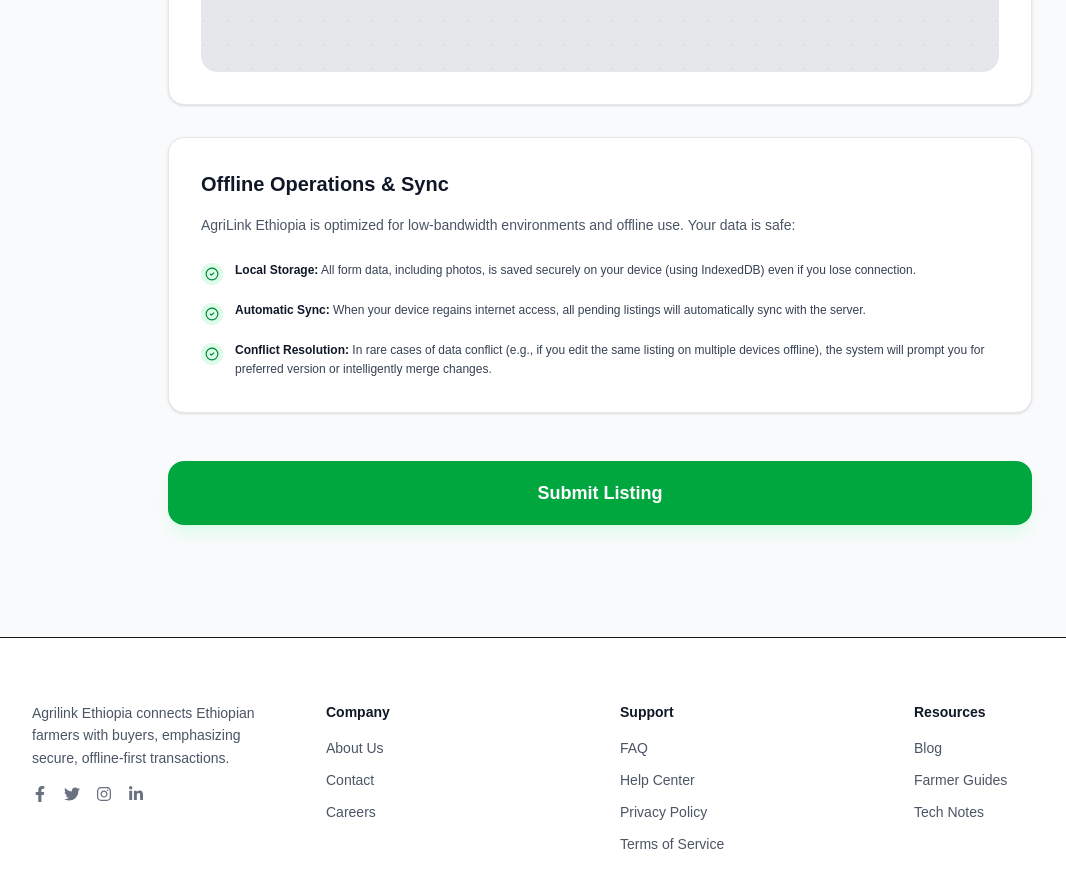
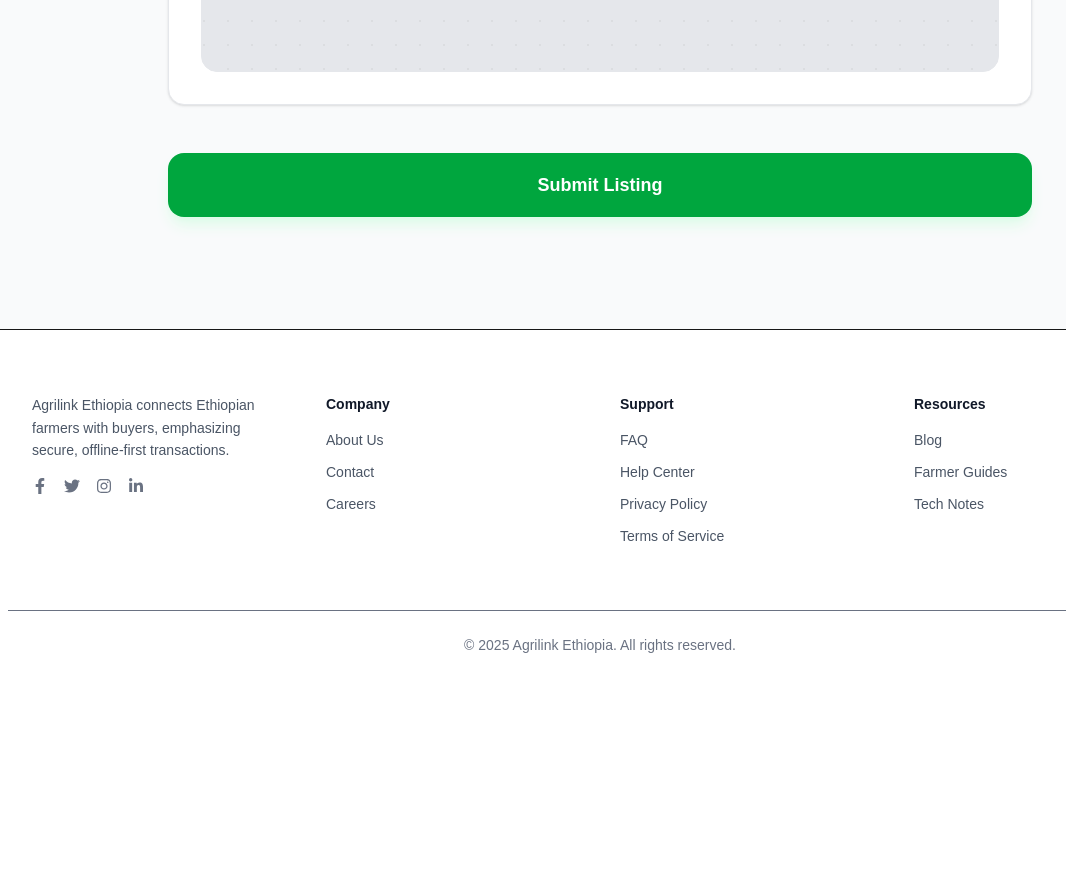
Before and after one commit to BemnetMussa/AgriLink, a Next.js app in the folder client/: page /listings/create in a window 1280 px wide. Shown: the part 1860-2747 px from the top of the page, without its empty margins (40-1106 px from the left). After the commit the page ends 2539 px from the top, so only its background shows below. Built offline with nearby package versions, Linux system fonts and the light colour scheme.

Commit message:
Update page.tsx

```diff
--- a/client/app/listings/create/page.tsx
+++ b/client/app/listings/create/page.tsx
@@ -1,6 +1,6 @@
 "use client";
 
-import { useState } from "react";
+import { useState, useRef } from "react";
 import {
     ChevronLeft,
     Wifi,
@@ -11,7 +11,8 @@
     MapPin,
     Navigation,
     CheckCircle2,
-    Info
+    Info,
+    Loader2
 } from "lucide-react";
 import Link from "next/link";
 import { useRouter } from "next/navigation";
@@ -28,6 +29,9 @@
     const [location, setLocation] = useState("Addis Ababa, Ethiopia");
     const [isOffline, setIsOffline] = useState(true);
 
+    const fileInputRef = useRef<HTMLInputElement>(null);
+    const [isLocating, setIsLocating] = useState(false);
+
     // Mock photos
     const [photos, setPhotos] = useState([
         { id: 1, url: "/potatoes.png" },
@@ -36,6 +40,39 @@
 
     const removePhoto = (id: number) => {
         setPhotos(photos.filter(p => p.id !== id));
+    };
+
+    const handlePhotoUpload = (e: React.ChangeEvent<HTMLInputElement>) => {
+        const file = e.target.files?.[0];
+        if (file) {
+            const url = URL.createObjectURL(file);
+            setPhotos([...photos, { id: Date.now(), url }]);
+        }
+    };
+
+    const triggerUpload = () => {
+        fileInputRef.current?.click();
+    };
+
+    const handleAutofillLocation = () => {
+        setIsLocating(true);
+        if ("geolocation" in navigator) {
+            navigator.geolocation.getCurrentPosition(
+                (position) => {
+                    // In a real app, we'd use reverse geocoding here
+                    setLocation("Addis Ababa, Bole Sub-City (Detected)");
+                    setIsLocating(false);
+                },
+                (error) => {
+                    console.error("Error fetching location", error);
+                    setLocation("Addis Ababa, Ethiopia (Manual)");
+                    setIsLocating(false);
+                }
+            );
+        } else {
+            setLocation("Addis Ababa, Ethiopia");
+            setIsLocating(false);
+        }
     };
 
     const handleSubmit = (e: React.FormEvent) => {
@@ -174,11 +211,21 @@
                         <p className="mt-1 text-sm text-gray-500">Add clear photos of your produce to attract buyers.</p>
 
                         <div className="mt-8 grid grid-cols-2 gap-4 sm:grid-cols-4 md:grid-cols-5">
+                            {/* Hidden File Input */}
+                            <input
+                                type="file"
+                                ref={fileInputRef}
+                                className="hidden"
+                                accept="image/*"
+                                onChange={handlePhotoUpload}
+                            />
+
                             {/* Existing Photos */}
                             {photos.map(photo => (
                                 <div key={photo.id} className="relative aspect-square overflow-hidden rounded-xl border border-gray-200 bg-gray-50 shadow-sm group">
                                     <img src={photo.url} alt="Produce" className="h-full w-full object-cover" />
                                     <button
+                                        type="button"
                                         onClick={() => removePhoto(photo.id)}
                                         className="absolute top-1.5 right-1.5 rounded-full bg-red-500 p-1 text-white shadow-md hover:bg-red-600 transition"
                                     >
@@ -190,6 +237,7 @@
                             {/* Take Photo Action */}
                             <button
                                 type="button"
+                                onClick={triggerUpload}
                                 className="flex aspect-square flex-col items-center justify-center rounded-xl border-2 border-dashed border-gray-300 bg-white hover:bg-gray-50 hover:border-green-500 transition group"
                             >
                                 <Camera className="h-6 w-6 text-gray-400 group-hover:text-green-600" />
@@ -199,6 +247,7 @@
                             {/* Upload Photo Action */}
                             <button
                                 type="button"
+                                onClick={triggerUpload}
                                 className="flex aspect-square flex-col items-center justify-center rounded-xl border-2 border-dashed border-gray-300 bg-white hover:bg-gray-50 hover:border-green-500 transition group"
                             >
                                 <Upload className="h-6 w-6 text-gray-400 group-hover:text-green-600" />
@@ -208,6 +257,7 @@
                             {/* Add Another Placeholder */}
                             <button
                                 type="button"
+                                onClick={triggerUpload}
                                 className="flex aspect-square flex-col items-center justify-center rounded-xl border border-gray-100 bg-gray-50/50 hover:bg-gray-100 transition group"
                             >
                                 <div className="rounded-lg bg-white p-2 shadow-sm border border-gray-200">
@@ -239,10 +289,12 @@
                                 </div>
                                 <button
                                     type="button"
-                                    className="mt-4 flex items-center gap-2 rounded-lg bg-green-50 px-4 py-2 text-sm font-bold text-green-700 hover:bg-green-100 transition shadow-sm"
+                                    onClick={handleAutofillLocation}
+                                    disabled={isLocating}
+                                    className="mt-4 flex items-center gap-2 rounded-lg bg-green-50 px-4 py-2 text-sm font-bold text-green-700 hover:bg-green-100 transition shadow-sm disabled:opacity-50"
                                 >
-                                    <Navigation className="h-4 w-4" />
-                                    Autofill Location
+                                    {isLocating ? <Loader2 className="h-4 w-4 animate-spin" /> : <Navigation className="h-4 w-4" />}
+                                    {isLocating ? "Detecting..." : "Autofill Location"}
                                 </button>
                             </div>
 
@@ -258,42 +310,7 @@
                         </div>
                     </div>
 
-                    {/* Section 5: Offline Operations & Sync */}
-                    <div className="rounded-2xl border border-gray-200 bg-white p-8 shadow-sm">
-                        <h2 className="text-xl font-bold text-gray-900">Offline Operations & Sync</h2>
-                        <p className="mt-4 text-sm font-medium text-gray-600 leading-relaxed">
-                            AgriLink Ethiopia is optimized for low-bandwidth environments and offline use. Your data is safe:
-                        </p>
 
-                        <div className="mt-6 space-y-4">
-                            <div className="flex items-start gap-3">
-                                <div className="mt-0.5 rounded-full bg-green-100 p-1 text-green-700">
-                                    <CheckCircle2 className="h-3.5 w-3.5" />
-                                </div>
-                                <p className="text-xs text-gray-700 leading-relaxed">
-                                    <strong className="text-gray-900">Local Storage:</strong> All form data, including photos, is saved securely on your device (using IndexedDB) even if you lose connection.
-                                </p>
-                            </div>
-
-                            <div className="flex items-start gap-3">
-                                <div className="mt-0.5 rounded-full bg-green-100 p-1 text-green-700">
-                                    <CheckCircle2 className="h-3.5 w-3.5" />
-                                </div>
-                                <p className="text-xs text-gray-700 leading-relaxed">
-                                    <strong className="text-gray-900">Automatic Sync:</strong> When your device regains internet access, all pending listings will automatically sync with the server.
-                                </p>
-                            </div>
-
-                            <div className="flex items-start gap-3">
-                                <div className="mt-0.5 rounded-full bg-green-100 p-1 text-green-700">
-                                    <CheckCircle2 className="h-3.5 w-3.5" />
-                                </div>
-                                <p className="text-xs text-gray-700 leading-relaxed">
-                                    <strong className="text-gray-900">Conflict Resolution:</strong> In rare cases of data conflict (e.g., if you edit the same listing on multiple devices offline), the system will prompt you for preferred version or intelligently merge changes.
-                                </p>
-                            </div>
-                        </div>
-                    </div>
 
                     {/* Submit Action */}
                     <div className="pt-4">
```
